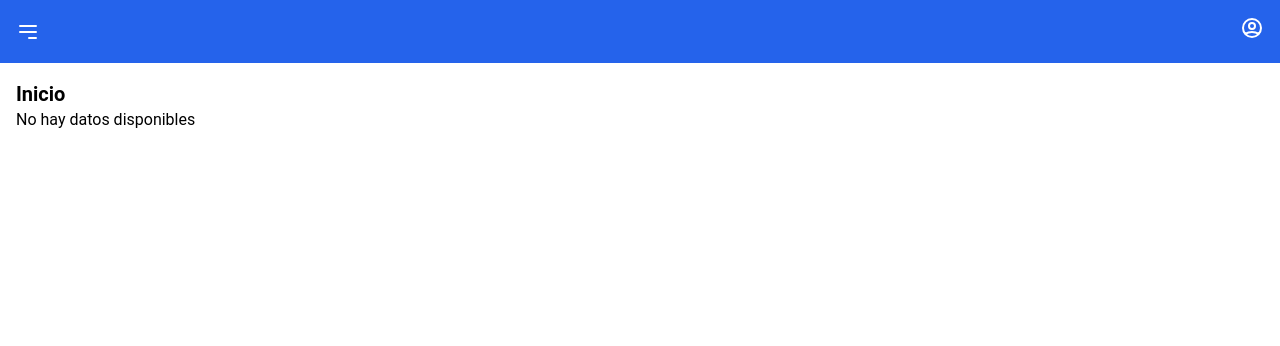
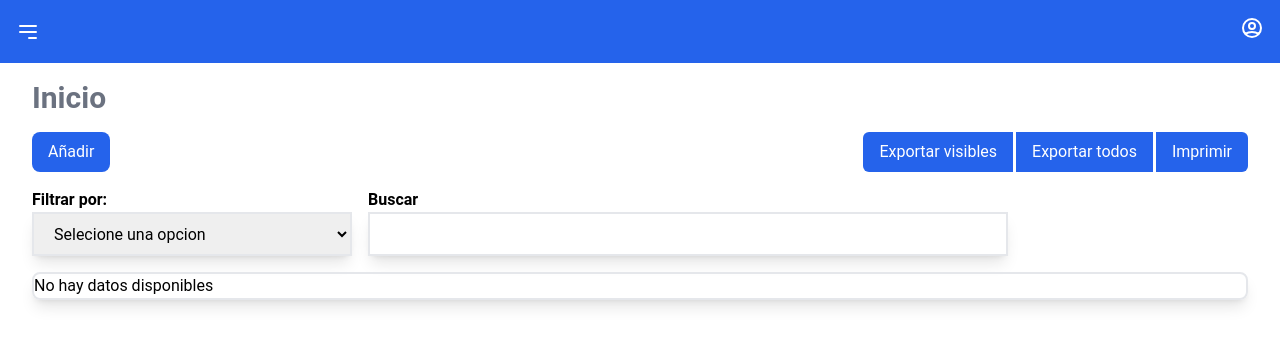
Before and after one commit to Juanpi94/assets_control, a React (Vite) app: page / in a window 1280 px wide. Shown: the top 346 px of the page. Built offline with nearby package versions, Linux system fonts and the light colour scheme.

Commit message:
feat: update Home component with new Button features and filtering options

```diff
--- a/src/pages/Home.jsx
+++ b/src/pages/Home.jsx
@@ -1,14 +1,38 @@
 import React from "react";
 import Table from "../components/table";
 import { useEffect } from 'react';
-
+import Buttom from "../components/Button";
 const Home = ({title, data}) => {
 
 
     return (
-        <div className="flex flex-col">
-        <h1 className="text-xl font-bold">{title} </h1>
-        <Table data={data} />
+        <div className="flex flex-col mx-4">
+            <h1 className="  text-3xl font-semibold text-gray-500  ">{title} </h1>
+            <div className="flex my-4 justify-between">
+                <Buttom  text={"Añadir"} Styles={"text-base px-4 py-2 rounded-lg bg-blue-600 text-white hover:bg-blue-700"}  />
+                <div className="flex  ">
+                <Buttom  text={"Exportar visibles"} Styles={" text-base rounded-l-md px-4 py-2  bg-blue-600 text-white hover:bg-blue-700"}  />
+                <Buttom  text={"Exportar todos"} Styles={" text-base px-4 py-2  bg-blue-600 text-white hover:bg-blue-700 ml-[3px] "}  />
+                <Buttom  text={"Imprimir"} Styles={" text-base px-4 py-2 rounded-r-md bg-blue-600 text-white hover:bg-blue-700 ml-[3px]"}  />
+                </div>
+            </div>
+            <div className="flex gap-4 mb-4">
+                <div className="flex flex-col">
+                    <label htmlFor="" className=" font-semibold">Filtrar por:</label>
+                    <select name="" id="" className="border-2 border-gray-200 shadow-lg rounded-base px-4 py-2 w-[20rem] text-black h-full">
+                        <option value="Seleciona una opcion" selected> Selecione una opcion</option>
+                    </select>
+                </div>
+
+                <div className="flex flex-col">
+                    <label htmlFor="" className=" font-semibold">Buscar</label>
+                    <input type="text"  className="border-2 border-gray-200 shadow-lg rounded-base px-4 py-2  text-black  w-[40rem]"/>
+                </div>
+            </div>
+
+            <div className=" boder border-2 border-gray-200 shadow-lg rounded-lg">
+                <Table  data={data} />
+            </div>
         </div>
     );
 
```
